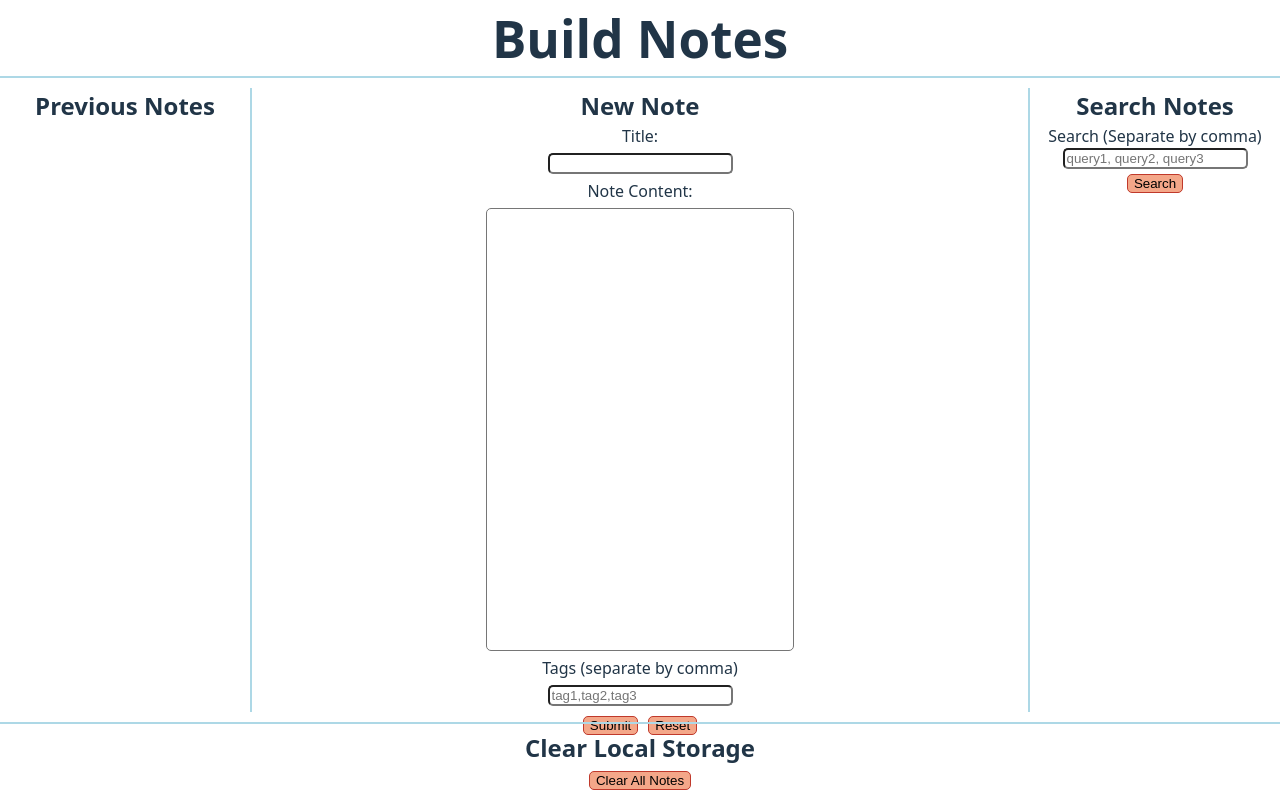
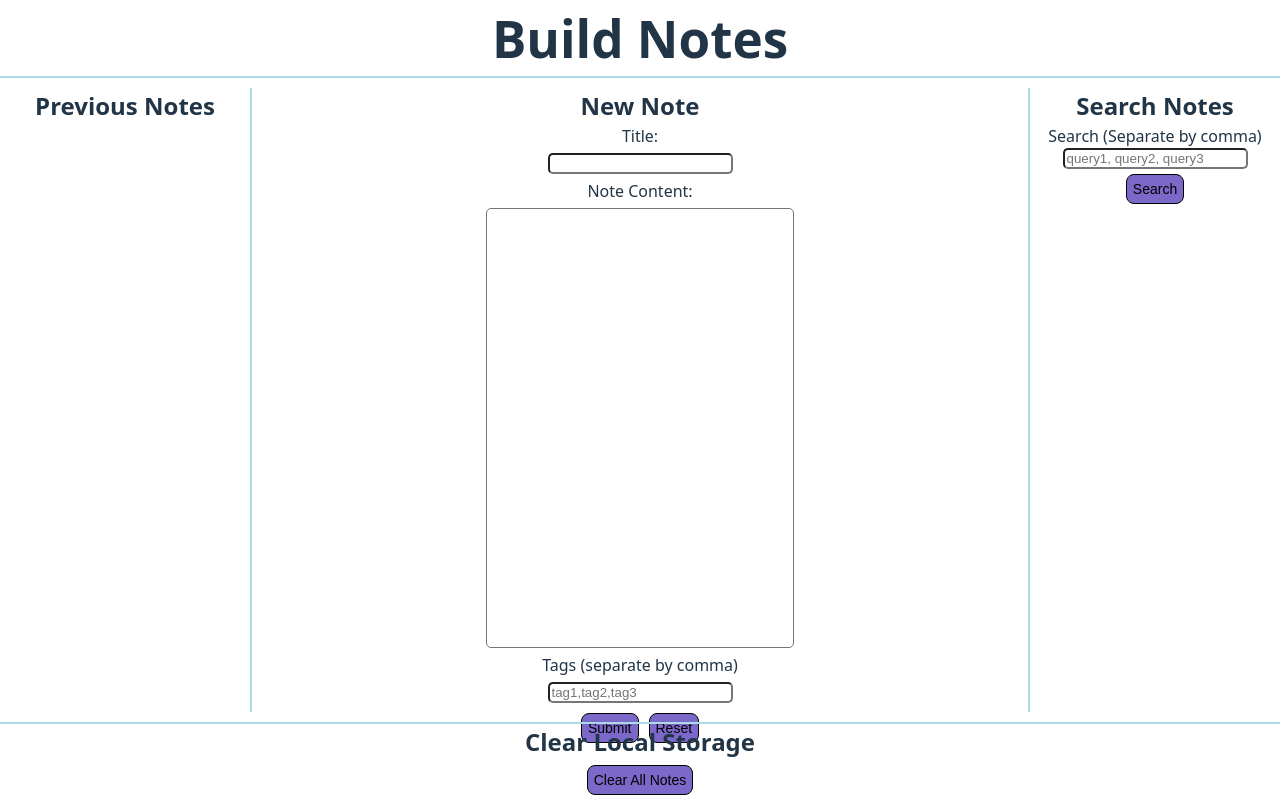
Before and after one commit to Alex-Muir/Build-Notes, a React (Vite) app: page / in a window 1280 px wide. Built offline with nearby package versions, Linux system fonts and the light colour scheme.

Commit message:
Removed several commented out styles. Edited button style and created a button:hover style. Created a focus style for all text input (textarea and input). Changed the list hover color. created a style for the note content displayed in View Mode.

```diff
--- a/src/App.css
+++ b/src/App.css
@@ -14,16 +14,21 @@
     grid-area: appName;
     text-align: center;
     align-content: center;
-    /*background-color: yellow;*/
     border-bottom: 2px solid lightblue;
 }
 
 button {
-    background-color: #F4A789;
-    border-radius: 5px;
-    border: 1px solid #C0392B;
+    background-color: #7B68C8;
+    border-radius: 8px;
+    border: 1px solid black;
     margin: 5px;
     cursor: pointer;
+    font-size: 14px;
+    padding: 6px
+}
+
+button:hover {
+    border-color: #7B68C8;
 }
 
 .ClearStorage {
@@ -32,7 +37,6 @@ button {
     flex-direction: column;
     align-items: center;
     justify-content: center;
-    /*background-color: red;*/
     border-top: 2px solid lightblue;
 }
 
@@ -43,12 +47,20 @@ button {
     resize: none;
 }
 
+.ContentInput:focus {
+    outline: 2px solid lightblue
+}
+
+.EditNoteSection {
+    grid-area: notes;
+}
+
 h1, h2 {
     margin: 0;
 }
 
 li:hover {
-    color: rgb(207, 136, 240);
+    color: #7B68C8;
     cursor: pointer;
 }
 
@@ -62,12 +74,10 @@ li:hover {
 
 .NoteSection {
     grid-area: notes;
-    /*background-color: lightgreen;*/
 }
 
 .PreviousNotesSection {
     grid-area: prevNotes;
-    /*background-color: lightblue;*/
     border-right: 2px solid lightblue;
 }
 
@@ -79,7 +89,6 @@ li:hover {
 
 .SearchSection {
     grid-area: search;
-    /*background-color: pink;*/
     border-left: 2px solid lightblue;
 }
 
@@ -91,6 +100,16 @@ li:hover {
     border-radius: 5px;
 }
 
+.TitleAndTagInput:focus {
+    outline: 2px solid lightblue
+}
+
+.ViewNoteContent {
+    max-width: 63ch;
+    overflow-wrap: break-word;
+    white-space: pre-wrap;
+}
+
 .ViewNoteSection {
     grid-area: notes;
     display: flex;
```
